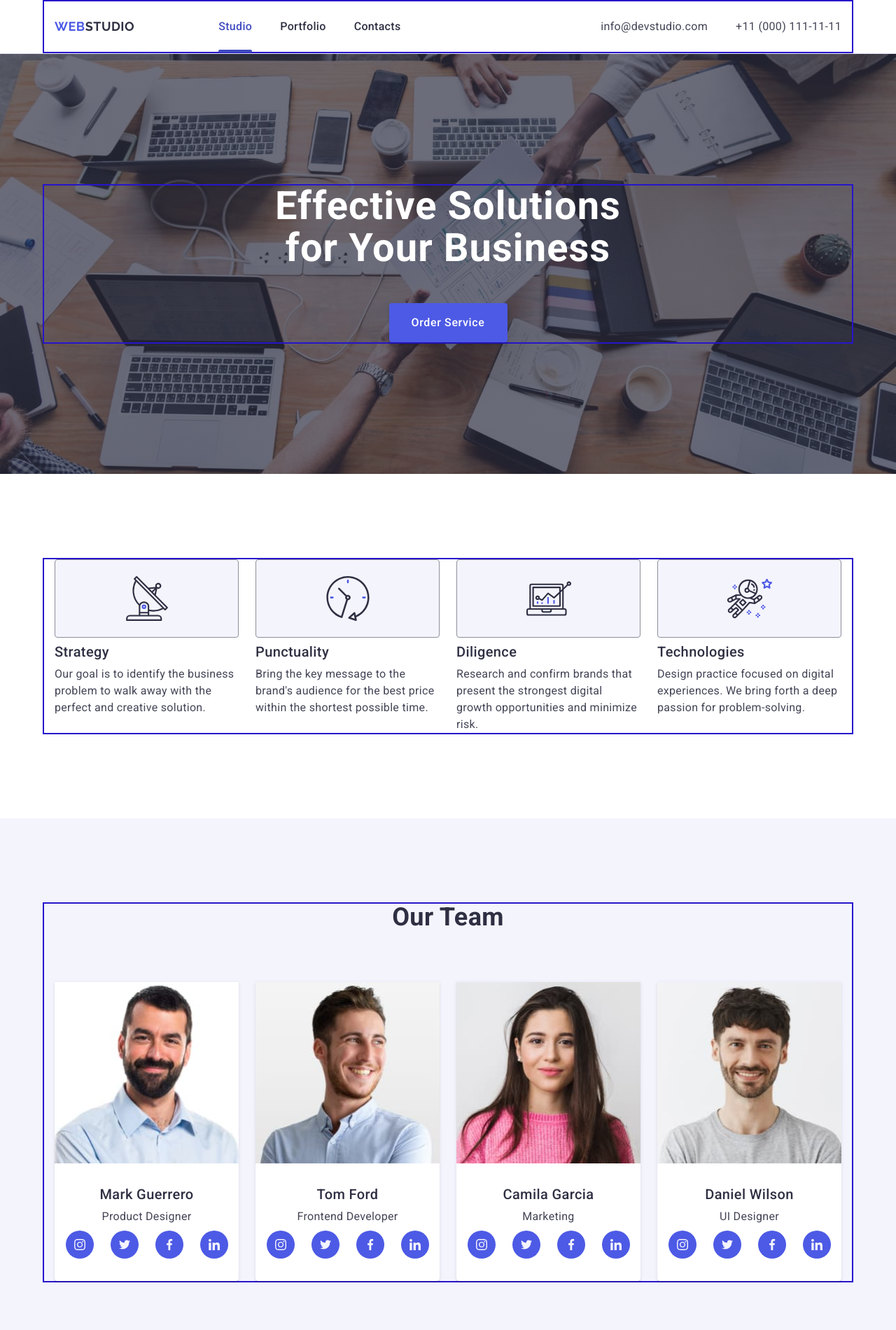
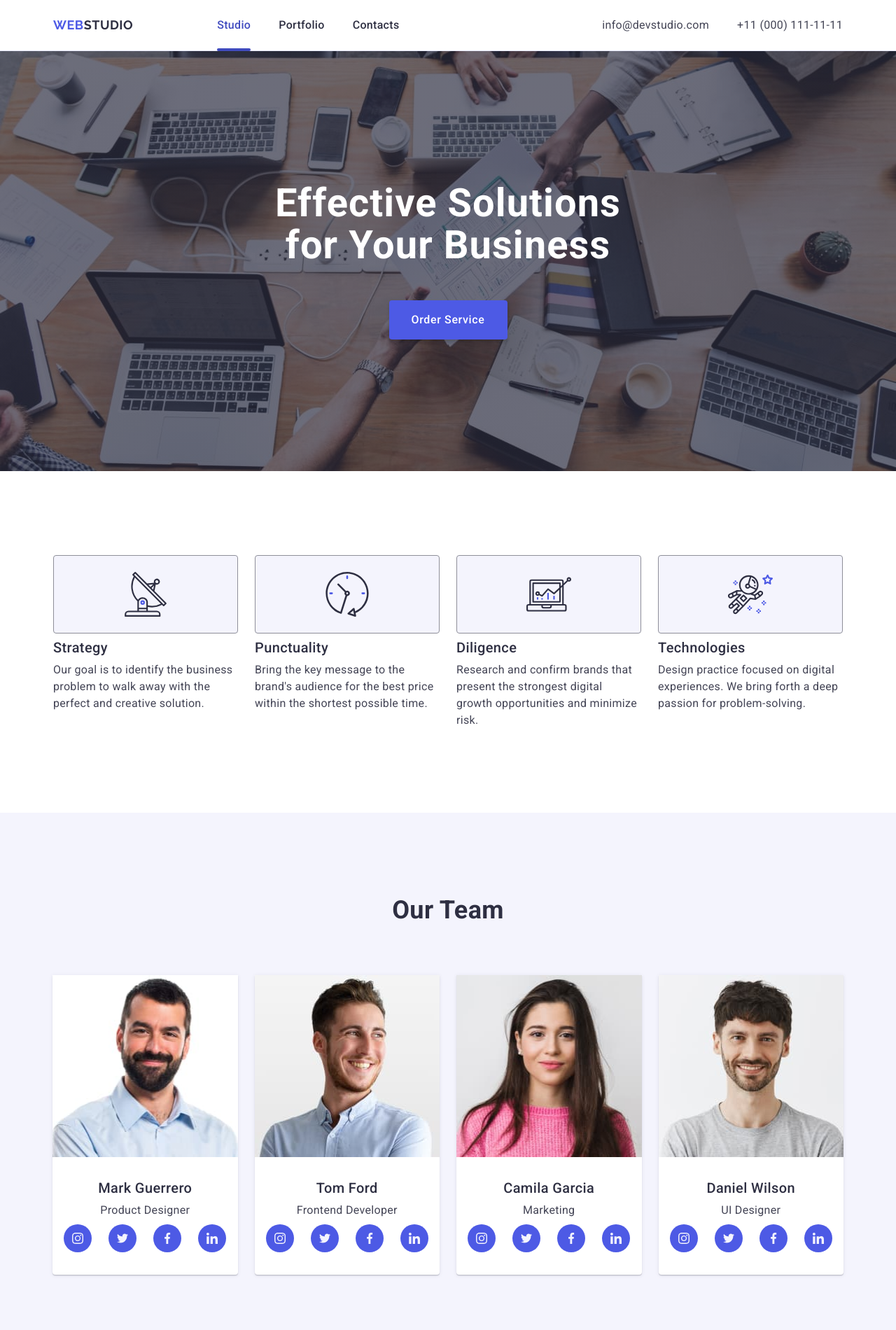
Before and after one commit to ArtVelych/goit-markup-hw-06, a plain HTML site: page index.html in a window 1280 px wide. Shown: the top 1900 px of the page at 70% size. Drawn offline with nearby package versions, Linux system fonts and the light colour scheme.

Commit message:
Full version

```diff
--- a/css/styles.css
+++ b/css/styles.css
@@ -42,7 +42,6 @@ p, h1, h2, h3, h4, h5, h6 {
     padding-left: 16px;
     padding-right: 16px;;
     margin: 0 auto;
-    border: 2px solid red;
 }
 
 section {
@@ -99,7 +98,7 @@ section {
 .header-container {
     display: flex;
     justify-content: space-between;
-    padding: 17px 0 17px 0;
+    padding: 17px 16px;
 }
 
 .page-nav {
@@ -153,9 +152,6 @@ section {
     background-position: center;
     background-size: cover;
     margin: 0 auto;
-    display: flex;
-    justify-content: center;
-    align-items: center;
     max-width: 320px;
 }
 
@@ -167,13 +163,6 @@ section {
     }
 }
 
-.hero-container {
-    display: flex;
-    justify-content: center;
-    align-items: center;
-    flex-direction: column;
-}
-
 .hero {
     color: #FFFFFF;
     font-style: normal;
@@ -182,6 +171,7 @@ section {
     line-height: 1.11;
     letter-spacing: 0.02em;
     text-align: center;
+    margin: 0 auto;
     margin-bottom: 72px;
 }
 
@@ -193,13 +183,14 @@ section {
     letter-spacing: 0.04em;
     background-color: #4D5AE5;
     box-shadow: 0px 4px 4px 0px rgba(0, 0, 0, 0.15);
+    margin: 0 auto;
     display: block;
-    margin: 0 auto;
     width: 169px;
     height: 56px;
     border: none;
     border-radius: 4px;
     transition: background-color 250ms cubic-bezier(0.4, 0, 0.2, 1);
+    padding: 0;
 }
 
 .hero-button:hover,
@@ -267,7 +258,6 @@ section {
 
 .team-container {
     padding: 0 28px;
-    border: 2px solid teal;
 }
 
 .team-header {
@@ -381,23 +371,9 @@ section {
 }
 
 .portfolio-cover-text {
-    color: #F4F4FD;
-    padding: 40px 32px;
-    position: absolute;
-    height: 100%;
-    width: 100%;
-    top: 0;
-    display: flex;
-    align-items: flex-start;
-    justify-content: center;
-    background-color: #4d5ae5;
-    transform: translateY(100%);
-    transition: transform 250ms cubic-bezier(0.4, 0, 0.2, 1);
+    display: none;
 }
 
-.portfolio-item:hover .portfolio-cover-text {
-    transform: translateY(0%);
-}
 
 .portfolio-titles {
     margin-bottom: 8px;
@@ -595,7 +571,6 @@ section {
     height: 100%;
     background-color: #FFFFFF;
     transition: transform 250ms cubic-bezier(0.4, 0, 0.2, 1);
-    border: 2px solid yellow;
     padding: 72px 24px 40px 16px;
     display: flex;
     justify-content: space-between;
@@ -708,7 +683,7 @@ section {
 .mobile-social-media {
     display: flex;
     gap: 40px;
-    justify-content: center;
+    justify-content: flex-start;
     align-items: center;
 }
 
@@ -939,7 +914,6 @@ section {
     text-decoration: underline;
     color: #4D5AE5;
     display: block;
-    margin-left: 24px;
 
 }
 
@@ -995,9 +969,8 @@ section {
 
 @media screen and (min-width: 768px) {
     .container {
-        width: 736px;
+        width: 768px;
         margin: 0 auto;
-        border: 2px solid rgb(0, 255, 34);
     }
 
 /*====================================*/
@@ -1013,7 +986,8 @@ section {
     }
 
     .header-container {
-        padding: 0;
+        padding-top: 0;
+        padding-bottom: 0;
     }
 
     .mobile-menu-button {
@@ -1022,7 +996,6 @@ section {
 
     .page-nav {
         gap: 120px;
-        /* gap: 76px; */
     }
 
     .page-nav-list {
@@ -1113,7 +1086,6 @@ section {
         max-width: 768px;
         max-height: 436px;
         background-image: linear-gradient(rgba(46, 47, 66, 0.7), rgba(46, 47, 66, 0.7)), url(../images/people_office-tab.jpg);
-        max-width: 768px;
     }
 
     @media (min-device-pixel-ratio: 2),
@@ -1131,6 +1103,10 @@ section {
         width: 496px;
         height: 120px;
         margin-bottom: 36px;
+    }
+
+    .hero-button {
+        margin: 0 auto;
     }
 
     /*==========================================*/
@@ -1160,7 +1136,8 @@ section {
 /*================ OUR TEAM ===============*/
 
     .team-container {
-        padding: 0 108px;
+        padding: 0 16px;
+        width: 584px;
     }
 
     .team-list {
@@ -1261,8 +1238,12 @@ section {
         max-width: 360px;
     }
 
+
     .policy-text .modal-policy-link {
-        margin-left: 3px;
+            text-decoration: underline;
+            color: #4D5AE5;
+            display: inline;
+
     }
 
 }
@@ -1283,17 +1264,11 @@ section {
         width: 1158px;
         padding-left: 15px;
         padding-right: 15px;
-        border: 2px solid rgb(39, 21, 203);
     }
 
     /*=============================================*/
 
     /*=============== HEADER ===================*/
-
-    .header-container {
-        padding-left: 15px;
-        padding-right: 15px;
-    }
 
     .address-links {
         flex-direction: row;
@@ -1372,6 +1347,10 @@ section {
 
     /*================= OUR TEAM ===============*/
 
+    .team-container {
+        width: 1160px;
+    }
+
     .team-list {
         gap: 24px;
     }
@@ -1391,6 +1370,25 @@ section {
 
     .portfolio-item {
         width: calc((100% - 24px * 2) / 3);
+    }
+
+    .portfolio-cover-text {
+        color: #F4F4FD;
+        padding: 40px 32px;
+        position: absolute;
+        height: 100%;
+        width: 100%;
+        top: 0;
+        display: flex;
+        align-items: flex-start;
+        justify-content: center;
+        background-color: #4d5ae5;
+        transform: translateY(100%);
+        transition: transform 250ms cubic-bezier(0.4, 0, 0.2, 1);
+    }
+
+    .portfolio-item:hover .portfolio-cover-text {
+        transform: translateY(0%);
     }
 
     /*===========================================*/
--- a/index.html
+++ b/index.html
@@ -103,10 +103,8 @@
 
     <main>
         <section class="first-section">
-            <div class="container hero-container">
-                <h1 class="hero">Effective Solutions for Your Business</h1>
-                <button type="button" class="hero-button">Order Service</button>
-            </div>
+            <h1 class="hero">Effective Solutions for Your Business</h1>
+            <button type="button" class="hero-button">Order Service</button>
         </section>
 
         <section class="second-section">
@@ -169,7 +167,7 @@
                 <ul class="team-list">
                     <li class="team-list-items">
                         <img class="team-images" srcset="./images/markguerrero.jpg 1x, ./images/markguerrero-2x.jpg 2x"
-                        src="./images/markguerrero.jpg" alt="Mark Guerrero" width="264" height="260">
+                        src="./images/markguerrero.jpg" alt="Mark Guerrero">
                         <div class="team-info">
                             <h3 class="team-titles">Mark Guerrero</h3>
                             <p class="team-text">Product Designer</p>
@@ -207,7 +205,7 @@
                     </li>
                     <li class="team-list-items">
                         <img class="team-images" srcset="./images/tomford.jpg 1x, ./images/tomford-2x.jpg 2x"
-                        src="./images/tomford.jpg" alt="Tom Ford" width="264" height="260">
+                        src="./images/tomford.jpg" alt="Tom Ford">
                         <div class="team-info">
                             <h3 class="team-titles">Tom Ford</h3>
                             <p class="team-text">Frontend Developer</p>
@@ -245,7 +243,7 @@
                     </li>
                     <li class="team-list-items">
                         <img class="team-images" srcset="./images/camilagarcia.jpg 1x, ./images/camilagarcia-2x.jpg 2x"
-                        src="./images/camilagarcia.jpg" alt="Camila Garcia" width="264" height="260">
+                        src="./images/camilagarcia.jpg" alt="Camila Garcia">
                         <div class="team-info">
                             <h3 class="team-titles">Camila Garcia</h3>
                             <p class="team-text">Marketing</p>
@@ -283,7 +281,7 @@
                     </li>
                     <li class="team-list-items">
                         <img class="team-images" srcset="./images/danielwilson.jpg 1x, ./images/danielwilson-2x.jpg 2x"
-                        src="./images/danielwilson.jpg" alt="Daniel Wilson" width="264" height="260">
+                        src="./images/danielwilson.jpg" alt="Daniel Wilson">
                         <div class="team-info">
                             <h3 class="team-titles">Daniel Wilson</h3>
                             <p class="team-text">UI Designer</p>
@@ -563,7 +561,9 @@
                             <svg class="modal-policy-icon" width="10" height="8">
                                 <use href="./images/icons.svg#icon-tick"></use>
                             </svg>
-                        </span>I accept the terms and conditions of the <a class="modal-policy-link" href=""> Privacy Policy</a>
+                        </span>
+                        <span>I accept the terms and conditions of the <a class="modal-policy-link" href=""> Privacy Policy</a>
+                    </span>
                     </label>
                 </div>
                 <button class="modal-form-button" type="submit">Send</button>
```
